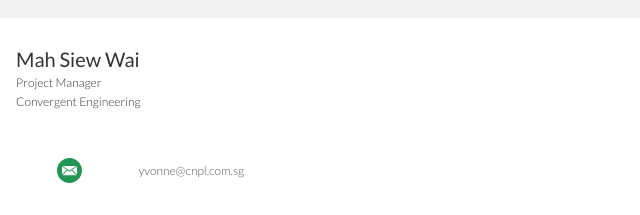
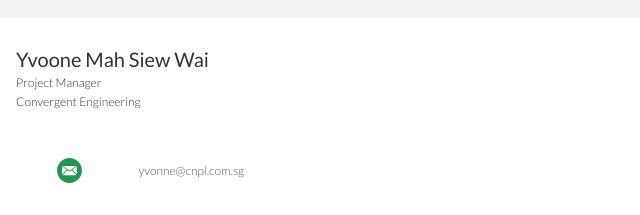
Before and after one commit to wingingful/yvonne-cepl, a plain HTML site: page index.html in a window 1280 px wide. Shown: the part 222-437 px from the top of the page, 0-640 px from the left. Drawn offline with Linux system fonts and the light colour scheme; a web font is replaced by a local one.

Commit message:
Update index.html

```diff
--- a/index.html
+++ b/index.html
@@ -25,7 +25,7 @@
 		<div class="container">
 			<div class="row name-title-company">
 				<div class="col is-6">
-					<p class="text-name">Mah Siew Wai</p>
+					<p class="text-name">Yvoone Mah Siew Wai</p>
 					<p class="text-title-company">Project Manager</p>
 					<p class="text-title-company">Convergent Engineering</p>
 				</div>
```
